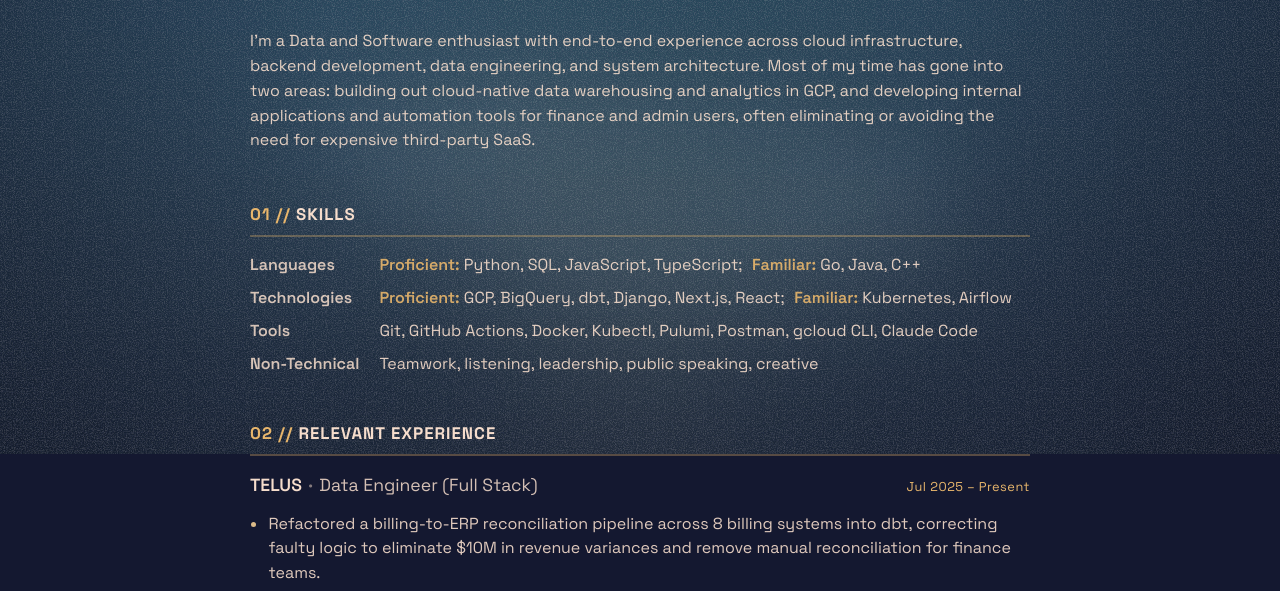
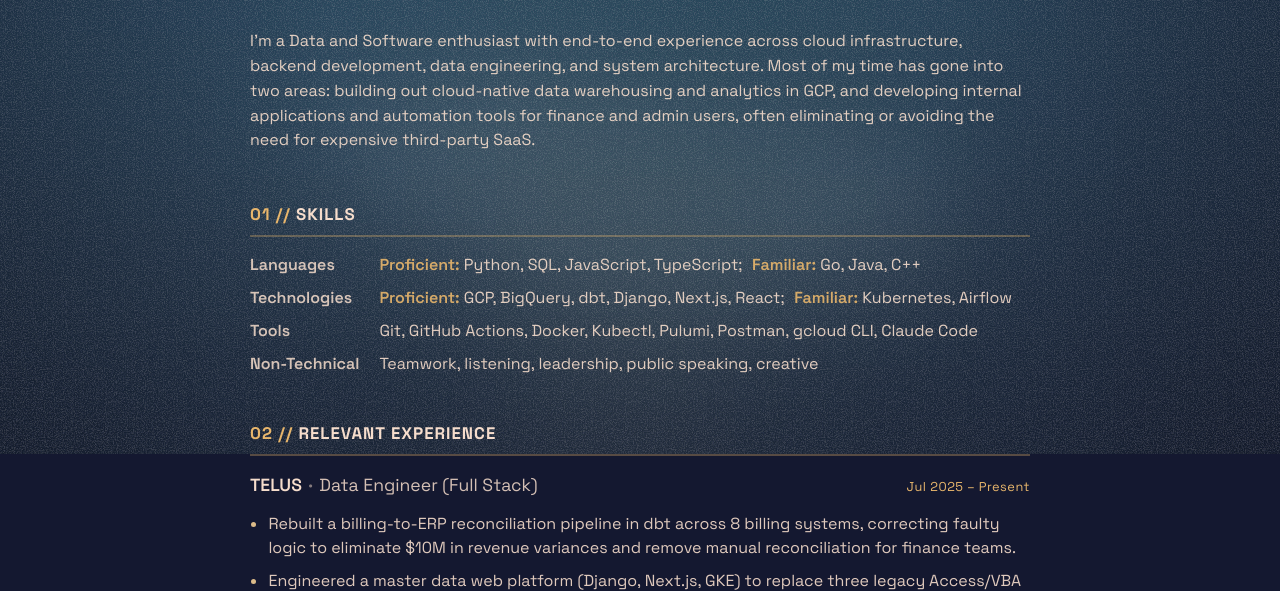
Before and after one commit to nick98anderson/portfolio-webapp, an Astro site: page /resume in a window 1280 px wide. Shown: the part 346-937 px from the top of the page. Built offline with nearby package versions, Linux system fonts and the light colour scheme; Astro itself is replaced by a stand-in of ours.

Commit message:
Reword reconciliation pipeline bullet
Co-Authored-By: Claude Opus 5.5 <noreply@anthropic.com>

```diff
--- a/src/pages/resume.astro
+++ b/src/pages/resume.astro
@@ -52,7 +52,7 @@ const base = import.meta.env.BASE_URL.replace(/\/?$/, '/');
 					<span class="meta">Jul 2025 – Present</span>
 				</div>
 				<ul class="role-summary">
-					<li>Refactored a billing-to-ERP reconciliation pipeline across 8 billing systems into dbt, correcting faulty logic to eliminate $10M in revenue variances and remove manual reconciliation for finance teams.</li>
+					<li>Rebuilt a billing-to-ERP reconciliation pipeline in dbt across 8 billing systems, correcting faulty logic to eliminate $10M in revenue variances and remove manual reconciliation for finance teams.</li>
 					<li>Engineered a master data web platform (Django, Next.js, GKE) to replace three legacy Access/VBA tools, automating data feeds into downstream ERPs while saving $240K/year in licensing.</li>
 					<li>Eliminated licence-gated reporting by building extractions into BigQuery, replicating OLAP cube aggregations and deploying custom data apps and dashboards for 300+ self-service users.</li>
 					<li>Built agentic harnesses with domain context and direct integrations into internal systems and data warehouses, used by a 5-person team to cut daily tasks and debugging from hours to minutes.</li>
```
